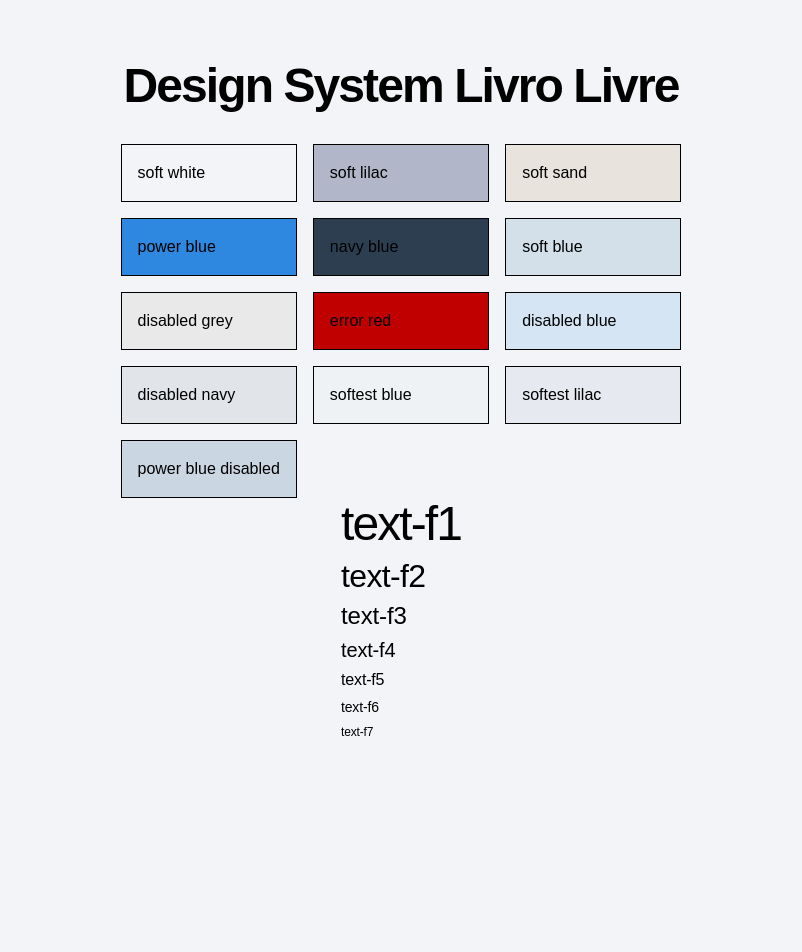
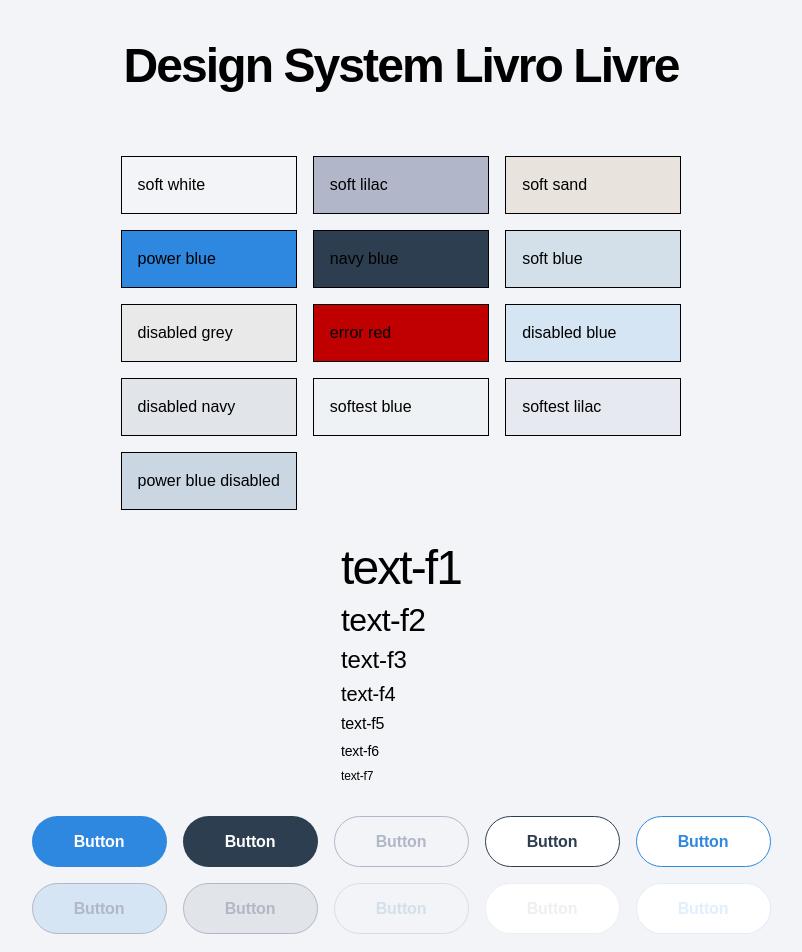
Before and after one commit to HCarrer/livro-livre-admin, a Next.js app: page / in a window 1280 px wide. Shown: the top 952 px of the page, without its empty margins (239-1041 px from the left). Before the commit the page ends 800 px from the top, so only its background shows below. Built offline with nearby package versions, Linux system fonts and the light colour scheme; a web font is replaced by a local one.

Commit message:
feat: initial ds button implementation

```diff
--- /dev/null
+++ b/src/design-system/button.tsx
@@ -0,0 +1,42 @@
+interface ButtonProps {
+    label?: string
+    onClick?: (event: React.MouseEvent<HTMLButtonElement>) => void
+    variant?: 'main' | 'secondary' | 'tertiary' | 'outline' | 'primaryOutline'
+    disabled?: boolean
+}
+
+const BASE_CLASSNAME = 'px-6 py-3 min-w-[135px] h-[51px] text-f5 !leading-[16px] rounded-full font-semibold '
+
+const VARIANT_CLASSNAME = {
+  main: 'bg-power-blue text-white',
+  secondary: 'bg-navy-blue text-white',
+  tertiary: 'bg-soft-white border border-soft-lilac text-soft-lilac',
+  outline: 'bg-white border border-navy-blue text-navy-blue',
+  primaryOutline: 'bg-white border border-power-blue text-power-blue',
+}
+
+const  DISABLED_CLASSNAME = {
+  main: 'bg-disabled-blue text-soft-lilac border border-soft-lilac',
+  secondary: 'bg-disabled-navy text-soft-lilac border border-soft-lilac',
+  tertiary: 'bg-soft-white border border-soft-blue text-soft-blue',
+  outline: 'bg-white border border-disabled-navy text-disabled-navy',
+  primaryOutline: 'bg-white border border-disabled-blue text-disabled-blue',
+}
+
+const HOVER_CLASSNAME = 'transition-all duration-100 ease-in-out hover:drop-shadow-[-2px_2px_4px_#00000030]'
+
+
+const Button = ({label, onClick, variant = 'main', disabled = false, ...props }: ButtonProps) => {
+  return (
+    <button
+      className={`${BASE_CLASSNAME} ${disabled ? DISABLED_CLASSNAME[variant] : `${VARIANT_CLASSNAME[variant]} ${HOVER_CLASSNAME} cursor-pointer`}`}
+      onClick={onClick}
+      disabled={disabled}
+      {...props}
+    >
+      {label}
+    </button>
+  );
+}
+
+export default Button
--- a/src/pages/index.tsx
+++ b/src/pages/index.tsx
@@ -1,3 +1,5 @@
+import Button from "@/design-system/button"
+
 const COLORS = [
 "bg-soft-white",
 "bg-soft-lilac",
@@ -26,7 +28,7 @@
 
 const Home = () => {
   return (
-    <div className="flex flex-col justify-center items-center w-screen h-screen">
+    <div className="flex flex-col justify-center items-center w-screen py-10 gap-8">
       <p className="text-f1 font-extrabold mb-8">Design System Livro Livre</p>
       <div className="grid grid-cols-3 gap-4">
         {COLORS.map((color) => (
@@ -44,6 +46,20 @@
           ))}
         </div>
       </div>
+      <div>
+        <div className="grid grid-cols-5 gap-4">
+          <Button variant="main" label="Button" onClick={() => alert('main')}/>
+          <Button variant="secondary" label="Button" onClick={() => alert('secondary')}/>
+          <Button variant="tertiary" label="Button" onClick={() => alert('tertiary')}/>
+          <Button variant="outline" label="Button" onClick={() => alert('outline')}/>
+          <Button variant="primaryOutline" label="Button" onClick={() => alert('primaryOutline')}/>
+          <Button disabled variant="main" label="Button" onClick={() => alert('main')}/>
+          <Button disabled variant="secondary" label="Button" onClick={() => alert('secondary')}/>
+          <Button disabled variant="tertiary" label="Button" onClick={() => alert('tertiary')}/>
+          <Button disabled variant="outline" label="Button" onClick={() => alert('outline')}/>
+          <Button disabled variant="primaryOutline" label="Button" onClick={() => alert('primaryOutline')}/>
+        </div>
+      </div>
     </div>
   )
 }
```
